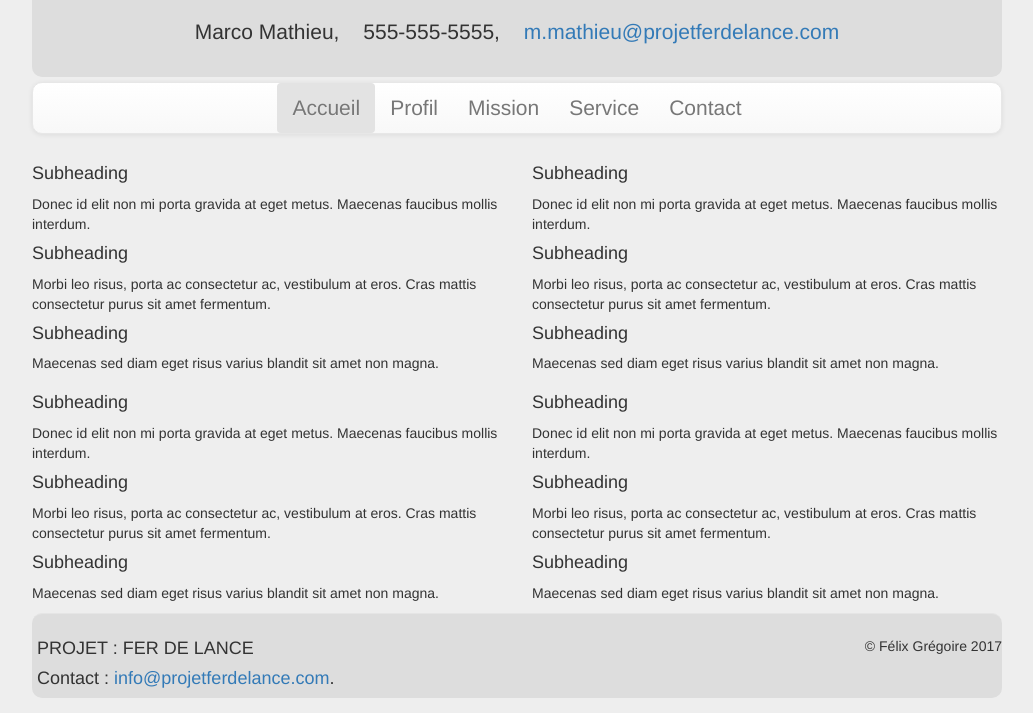
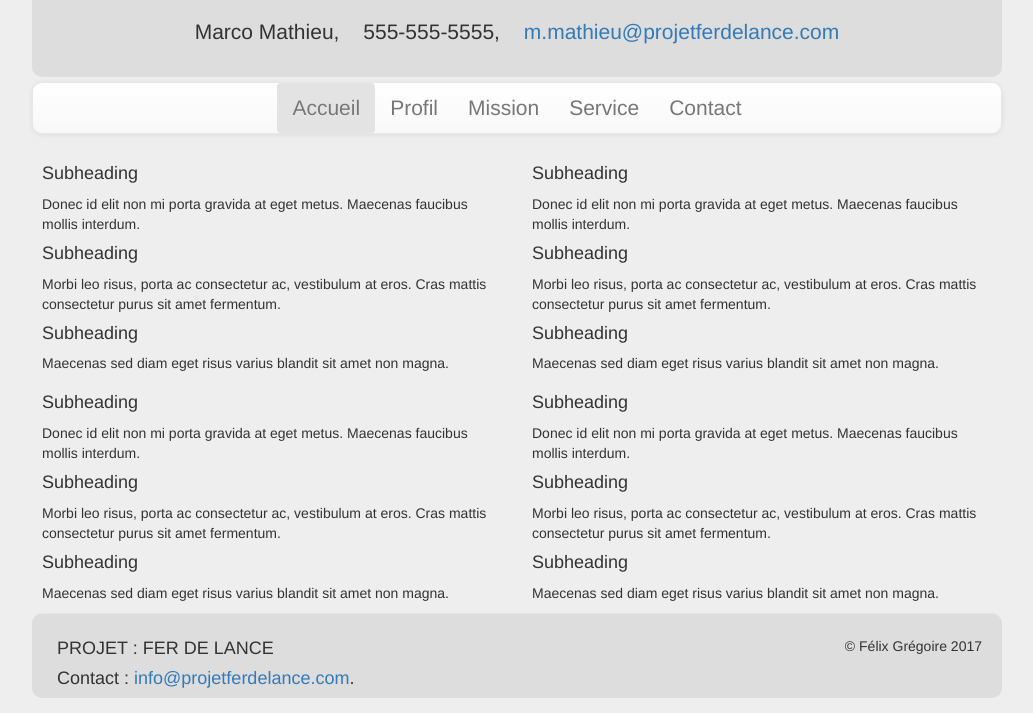
Before and after one commit to FelixGregoire/FelixGregoire.github.io, a plain HTML site: page index.html in a window 1280 px wide. Shown: the part 169-882 px from the top of the page, without its empty margins (123-1156 px from the left). Drawn offline with nearby package versions, Linux system fonts and the light colour scheme.

Commit message:
Added some side padding on the footer

```diff
--- a/css/style-desktop.css
+++ b/css/style-desktop.css
@@ -1,9 +1,7 @@
 /* tablet/smaller desktop -- 680-991px */
 @media (min-width: 680px) {
-  /* Remove the padding we set earlier */
   .header,
-  .marketing,
-  .footer {
+  .marketing, {
     padding-right: 0;
     padding-left: 0;
   }
--- a/css/style-mobile.css
+++ b/css/style-mobile.css
@@ -27,6 +27,8 @@ body {
 /* Custom page footer */
 .footer {
   padding-top: 1.5rem;
+  padding-left: 2rem;
+  padding-right: 2rem;
   background-color: #ddd;
   border-top: .05rem solid #e5e5e5;
 }
@@ -58,6 +60,7 @@ footer > #footer-contact {
     padding: 3rem;
     margin-bottom: 0.5rem;
     background-color: #ddd;
+    overflow: hidden;
 }
 
 .bg-theme {
@@ -122,6 +125,7 @@ body{
 
 .navbar {
 	text-align:center;
+    overflow: hidden;
 }
 .navbar .nav {
 	float:none;
```
